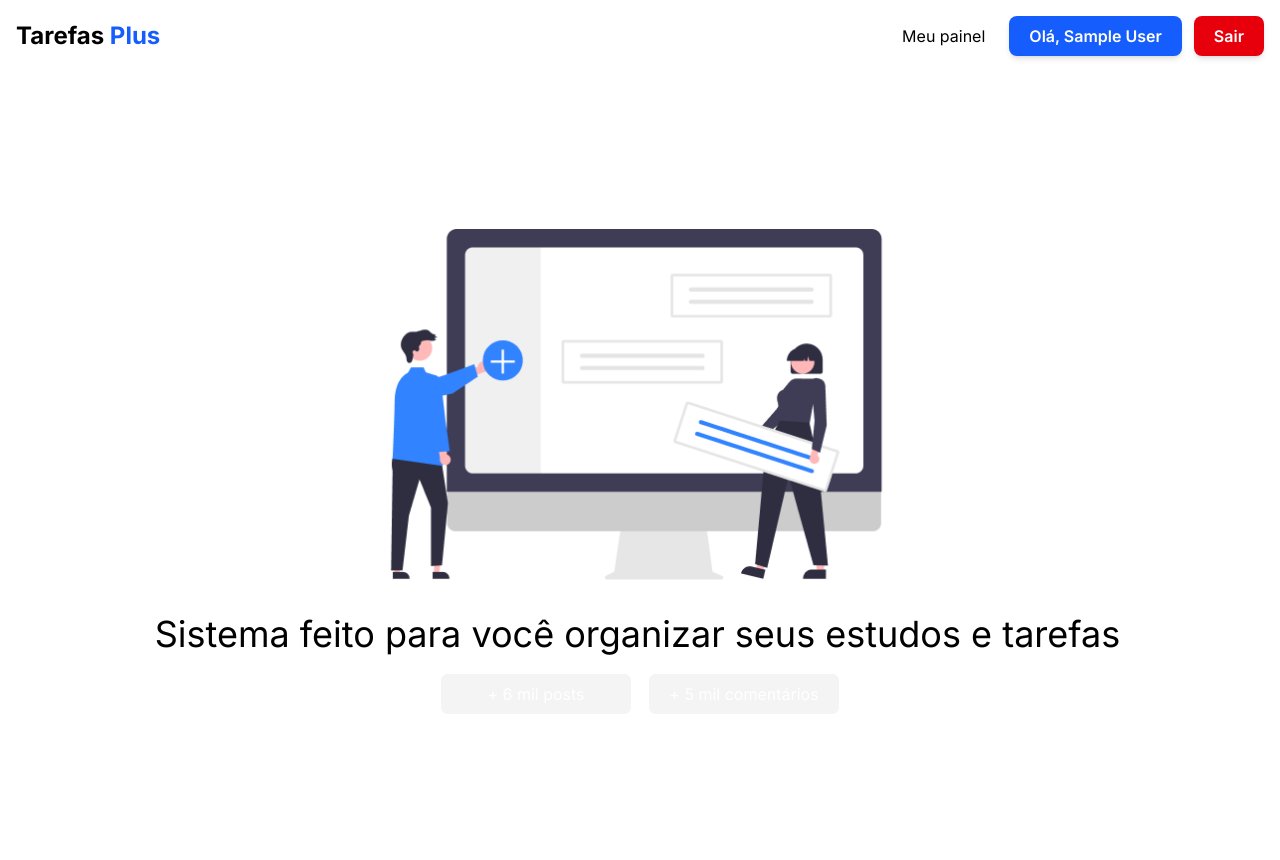
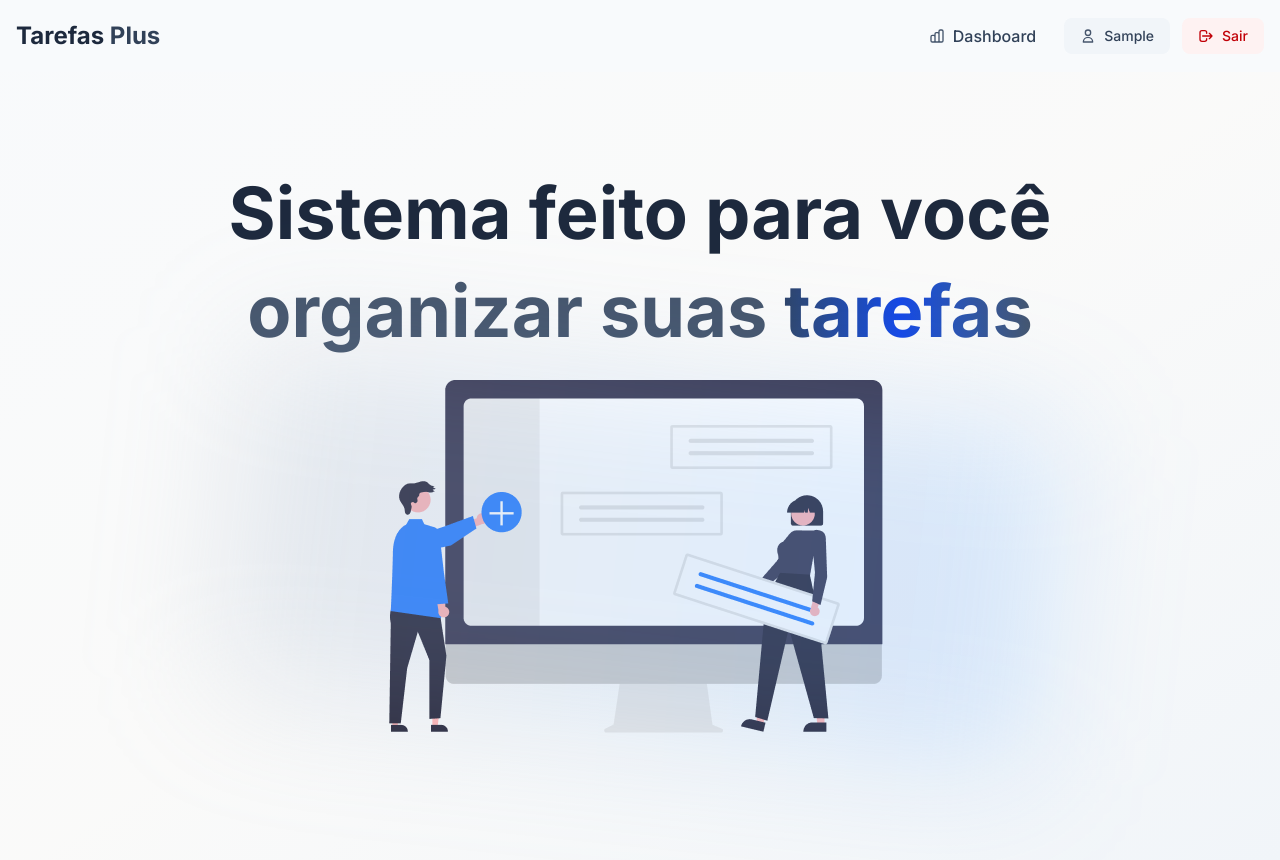
Before and after one commit to ynxdeiv/tarefas_plus, a Next.js app: page / in a window 1280 px wide. Shown: the top 860 px of the page. Built offline with nearby package versions, Linux system fonts and the light colour scheme; no server answers; sample sign-in values are in the browser's storage.

Commit message:
feat: adicionar react-toastify para notificações e melhorar a interface do Dashboard

```diff
--- a/package.json
+++ b/package.json
@@ -15,7 +15,8 @@
     "notistack": "^3.0.2",
     "react": "19.1.0",
     "react-dom": "19.1.0",
-    "react-icons": "^5.5.0"
+    "react-icons": "^5.5.0",
+    "react-toastify": "^11.0.5"
   },
   "devDependencies": {
     "@eslint/eslintrc": "^3",
--- a/src/app/page.tsx
+++ b/src/app/page.tsx
@@ -1,39 +1,40 @@
 import Image from "next/image";
 import heroImg from "../../public/Hero_Image.png";
 import { Metadata } from "next";
-
-
+import Link from "next/link";
 
 export default function Home() {
   const randomNumber = (): number => {
     const min: number = 5;
     const max: number = 20;
-
     return Math.floor(Math.random() * (max - min + 1)) + min;
   };
 
   return (
+    <main className="min-h-screen bg-gradient-to-br from-slate-50 via-stone-50 to-slate-100">
+      <section className="flex flex-col items-center justify-center px-6 py-16 md:py-24">
+        <div className="max-w-6xl mx-auto text-center">
+          {/* Main Heading */}
+          <h1 className="text-4xl md:text-6xl lg:text-7xl font-bold text-slate-800 mb-6 leading-tight">
+            Sistema feito para você
+            <span className="block text-slate-600 mt-2">
+              organizar suas
+              <span className="text-transparent bg-gradient-to-r from-slate-700 via-blue-700 to-slate-600 bg-clip-text"> tarefas</span>
+            </span>
+          </h1>
+          <div className="relative max-w-4xl mx-auto flex justify-center">
+            <div className="absolute inset-0 bg-gradient-to-r from-slate-400/20 to-blue-400/20 rounded-3xl blur-3xl transform rotate-6"></div>
+            <Image
+              src={heroImg}
+              alt="Tarefas Plus - Sistema de Gerenciamento"
+              priority
+            />
+          </div>
+        </div>
+      </section>
 
-    <main className="flex min-h-screen flex-col items-center justify-center p-8 md:p-24">
-      <div className="flex flex-col items-center text-center gap-4 max-w-4xl mx-auto">
-        <Image
-          src={heroImg}
-          alt="Hero Image"
-          priority
-          className="mb-4 w-auto h-auto md:max-w-lg lg:max-w-xl"
-        />
-        <h1 className="text-xl md:text-4xl  leading-tight text-black typing-effect">
-          Sistema feito para você organizar seus estudos e tarefas
-        </h1>
-        <section className="flex flex-col sm:flex-row gap-2 md:gap-4">
-          <article className="w-full sm:w-48 text-white border rounded-lg p-2 bg-zinc-100 dark:bg-zinc-900 dark:border-zinc-700 hover:scale-105 transition-transform duration-300">
-            + {randomNumber()} mil posts
-          </article>
-          <article className="w-full text-white sm:w-48 border rounded-lg p-2 bg-zinc-100 dark:bg-zinc-900 dark:border-zinc-700 hover:scale-105 transition-transform duration-300">
-            + {randomNumber()} mil comentários
-          </article>
-        </section>
-      </div>
+
+
     </main>
   );
 }
--- a/src/components/header/index.tsx
+++ b/src/components/header/index.tsx
@@ -1,104 +1,126 @@
 'use client'
 import Link from "next/link";
-import { HiMenu } from "react-icons/hi";
+import { HiOutlineMenu, HiOutlineX, HiOutlineUser, HiOutlineLogout, HiOutlineChartBar } from "react-icons/hi";
 import { useSession, signIn, signOut } from "next-auth/react";
-
 import { useState } from "react";
 export default function Header() {
-
     const [isMenu, setIsMenu] = useState(false)
     const { data: session, status } = useSession()
+
     return (
-        <header className="bg-white p-4 ">
+        <header className="bg-slate-50/95 backdrop-blur-sm   p-4 sticky top-0 z-50">
             <section className="container mx-auto flex items-center justify-between">
-                <Link href="/" className="flex items-center">
-                    <span className="text-xl md:text-2xl text-black font-bold">
-                        Tarefas <span className="text-blue-600">Plus</span>
+                <Link href="/" className="flex items-center group">
+                    <span className="text-xl md:text-2xl text-slate-800 font-bold group-hover:text-slate-600 transition-colors">
+                        Tarefas <span className="text-slate-700">Plus</span>
                     </span>
                 </Link>
 
-                <nav className="hidden md:flex items-center gap-6">
+                <nav className="hidden md:flex items-center gap-4">
                     {session?.user && (
-                        <Link href="/dashboard">
-                            <span className="hover:text-blue-600 text-black transition-colors">
-                                Meu painel
+                        <Link href="/dashboard" className="flex items-center gap-2 px-3 py-2 rounded-lg hover:bg-slate-100 transition-colors group">
+                            <HiOutlineChartBar className="w-4 h-4 text-slate-600 group-hover:text-slate-700" />
+                            <span className="text-slate-700 group-hover:text-slate-800 font-medium">
+                                Dashboard
                             </span>
                         </Link>
                     )}
+
                     {status === 'loading' ? (
-                        <></>
+                        <div className="w-8 h-8 border-2 border-slate-600 border-t-transparent rounded-full animate-spin"></div>
                     ) : session ? (
-                        <>
                         <div className="flex items-center gap-3">
+                            <div className="flex items-center gap-2 px-4 py-2 bg-slate-100 rounded-lg">
+                                <HiOutlineUser className="w-4 h-4 text-slate-600" />
+                                <span className="text-slate-700 font-medium text-sm">{session?.user?.name?.split(' ')[0]}</span>
+                            </div>
                             <button
-                                    className="px-5 py-2 bg-blue-600 text-white font-semibold rounded-lg shadow-md hover:bg-blue-700 transition-all duration-200"
-                                >
-                                    Olá, {session?.user?.name}
-                                </button>
-                                <button
-                                    className="px-5 py-2 bg-red-600 text-white font-semibold rounded-lg shadow-md hover:bg-red-700 transition-all duration-200"
+                                className="flex items-center gap-2 px-4 py-2 bg-red-50 text-red-700 font-medium rounded-lg hover:bg-red-100 transition-colors"
                                 onClick={() => signOut()}
                             >
-                                    Sair
+                                <HiOutlineLogout className="w-4 h-4" />
+                                <span className="text-sm">Sair</span>
                             </button>
                         </div>
-                        </>
-
-
                     ) : (
                         <button
-                            className="px-4 py-2 bg-blue-600 text-white font-medium rounded-md hover:bg-blue-700 transition-colors"
+                            className="flex items-center gap-2 px-4 py-2 bg-slate-700 text-white font-medium rounded-lg hover:bg-slate-800 transition-colors shadow-sm"
                             onClick={() => signIn('google')}
                         >
-                            Acessar
+                            <span>Entrar</span>
                         </button>
                     )}
-
                 </nav>
 
-                <button className="md:hidden bg-black p-2 text-xl hover:text-blue-600">
-                    <HiMenu onClick={() => {
-                        setIsMenu(true)
-                    }} />
+                <button
+                    className="md:hidden p-2 rounded-lg hover:bg-slate-100 transition-colors"
+                    onClick={() => setIsMenu(!isMenu)}
+                >
+                    {isMenu ? (
+                        <HiOutlineX className="w-6 h-6 text-slate-700" />
+                    ) : (
+                        <HiOutlineMenu className="w-6 h-6 text-slate-700" />
+                    )}
                 </button>
+
                 {isMenu && (
-                    <nav className="absolute top-0 left-0 w-full h-screen bg-white flex flex-col items-center justify-center space-y-8 md:hidden z-40">
+                    <>
+                        <div
+                            className="fixed inset-0 bg-black/20 backdrop-blur-sm z-40 md:hidden"
+                            onClick={() => setIsMenu(false)}
+                        ></div>
+                        <nav className="fixed top-20 right-4 w-64 bg-white/95 backdrop-blur-sm rounded-2xl shadow-2xl border border-slate-200 p-6 z-50 md:hidden animate-in slide-in-from-right-2 duration-200">
+                            <div className="space-y-4">
                                 {session?.user && (
-                            <Link href="/dashboard" onClick={() => setIsMenu(false)}>
-                                <span className="text-3xl font-bold text-black hover:text-blue-600 transition-colors">
-                                    Meu painel
+                                    <Link
+                                        href="/dashboard"
+                                        onClick={() => setIsMenu(false)}
+                                        className="flex items-center gap-3 p-3 rounded-xl hover:bg-slate-50 transition-colors group"
+                                    >
+                                        <HiOutlineChartBar className="w-5 h-5 text-slate-600 group-hover:text-slate-800" />
+                                        <span className="text-slate-700 group-hover:text-slate-800 font-medium">
+                                            Dashboard
                                         </span>
                                     </Link>
                                 )}
+
                                 {status === 'loading' ? (
-                            <></>
+                                    <div className="flex justify-center p-4">
+                                        <div className="w-6 h-6 border-2 border-slate-600 border-t-transparent rounded-full animate-spin"></div>
+                                    </div>
                                 ) : session ? (
                                     <>
-                                <button className="px-6 py-3 text-3xl font-bold bg-blue-600 text-white rounded-lg shadow-md hover:bg-blue-700 transition-all duration-200">
-                                    Olá, {session?.user?.name}
-                                </button>
+                                        <div className="flex items-center gap-3 p-3 bg-slate-100 rounded-xl">
+                                            <HiOutlineUser className="w-5 h-5 text-slate-700" />
+                                            <span className="text-slate-800 font-medium">
+                                                {session?.user?.name}
+                                            </span>
+                                        </div>
                                         <button
-                                    className="px-6 py-3 text-3xl font-bold bg-red-600 text-white rounded-lg shadow-md hover:bg-red-700 transition-all duration-200"
+                                            className="flex items-center gap-3 w-full p-3 bg-red-50 text-red-700 font-medium rounded-xl hover:bg-red-100 transition-colors"
                                             onClick={() => {
                                                 signOut();
                                                 setIsMenu(false);
                                             }}
                                         >
-                                    Sair
+                                            <HiOutlineLogout className="w-5 h-5" />
+                                            <span>Sair</span>
                                         </button>
                                     </>
                                 ) : (
                                     <button
-                                className="px-6 py-3 text-3xl font-bold bg-blue-600 text-white rounded-md hover:bg-blue-700 transition-colors"
+                                        className="flex items-center gap-3 w-full p-3 bg-slate-700 text-white font-medium rounded-xl hover:bg-slate-800 transition-colors shadow-sm"
                                         onClick={() => {
                                             signIn('google');
                                             setIsMenu(false);
                                         }}
                                     >
-                                Acessar
+                                        <span>Entrar com Google</span>
                                     </button>
                                 )}
+                            </div>
                         </nav>
+                    </>
                 )}
             </section>
         </header>
```
Also changed, not shown: src/app/dashboard/page.tsx (+99 -10 lines), 1 other file (tests, documents, lock files or other folders). Lines whose indentation alone changed are shown as unchanged.
